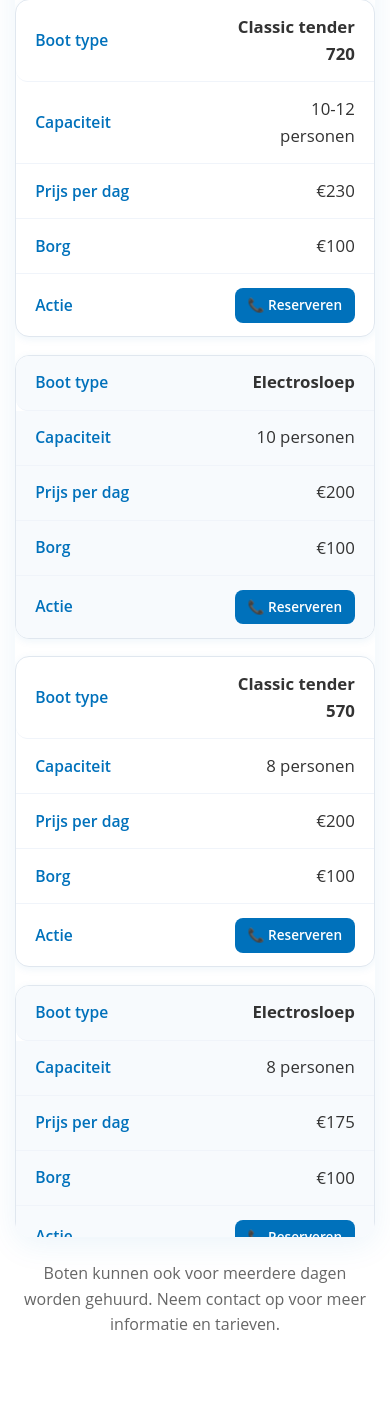
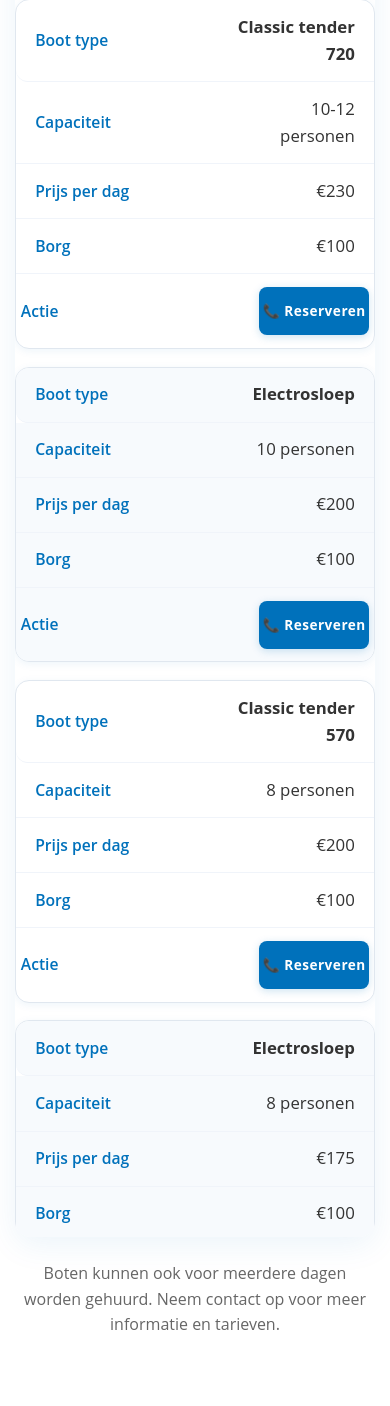
Before and after one commit to ULT1M4T3CK/Nijenhuis, a PHP site: page /pages/botenverhuur.html in a window 390 px wide. Shown: the part 3126-4532 px from the top of the page. Run offline with PHP 8.4, Linux system fonts and the light colour scheme.

Commit message:
Improve mobile design for reserve buttons - Enhanced touch targets with minimum 44px height (48px on small screens) - Added flexbox layout for perfect centering - Improved typography with better font weight and letter spacing - Enhanced visual design with better shadows and rounded corners - Added responsive breakpoints for tablet and mobile devices - Improved hover effects with more pronounced lift and shadows - Better spacing and padding for mobile usability - Follows iOS/Android accessibility guidelines for touch targets

```diff
--- a/styles.css
+++ b/styles.css
@@ -3504,12 +3504,47 @@ body.dark-mode .message-time {
   }
 
   .reserve-btn {
-    padding: 0.4rem 0.8rem;
-    font-size: 0.85rem;
+    padding: 0.6rem 1rem;
+    font-size: 0.9rem;
+    min-height: 44px;
+    display: flex;
+    align-items: center;
+    justify-content: center;
+    width: 100%;
+    max-width: 120px;
+    margin: 0 auto;
+    border-radius: 8px;
+    font-weight: 700;
+    letter-spacing: 0.5px;
+    box-shadow: 0 2px 8px rgba(0, 113, 187, 0.2);
+  }
+
+  .reserve-btn:hover {
+    transform: translateY(-2px);
+    box-shadow: 0 4px 16px rgba(0, 113, 187, 0.4);
   }
 
   .pricing-row td[data-label="Actie"] {
     text-align: center;
+    padding: 1rem 0.5rem;
+  }
+}
+
+/* Extra small mobile devices */
+@media (max-width: 480px) {
+  .reserve-btn {
+    padding: 0.7rem 0.8rem;
+    font-size: 0.85rem;
+    min-height: 48px;
+    max-width: 110px;
+  }
+
+  .action-header {
+    min-width: 90px;
+  }
+
+  .pricing-row td[data-label="Actie"] {
+    padding: 0.8rem 0.3rem;
   }
 }
 
```
